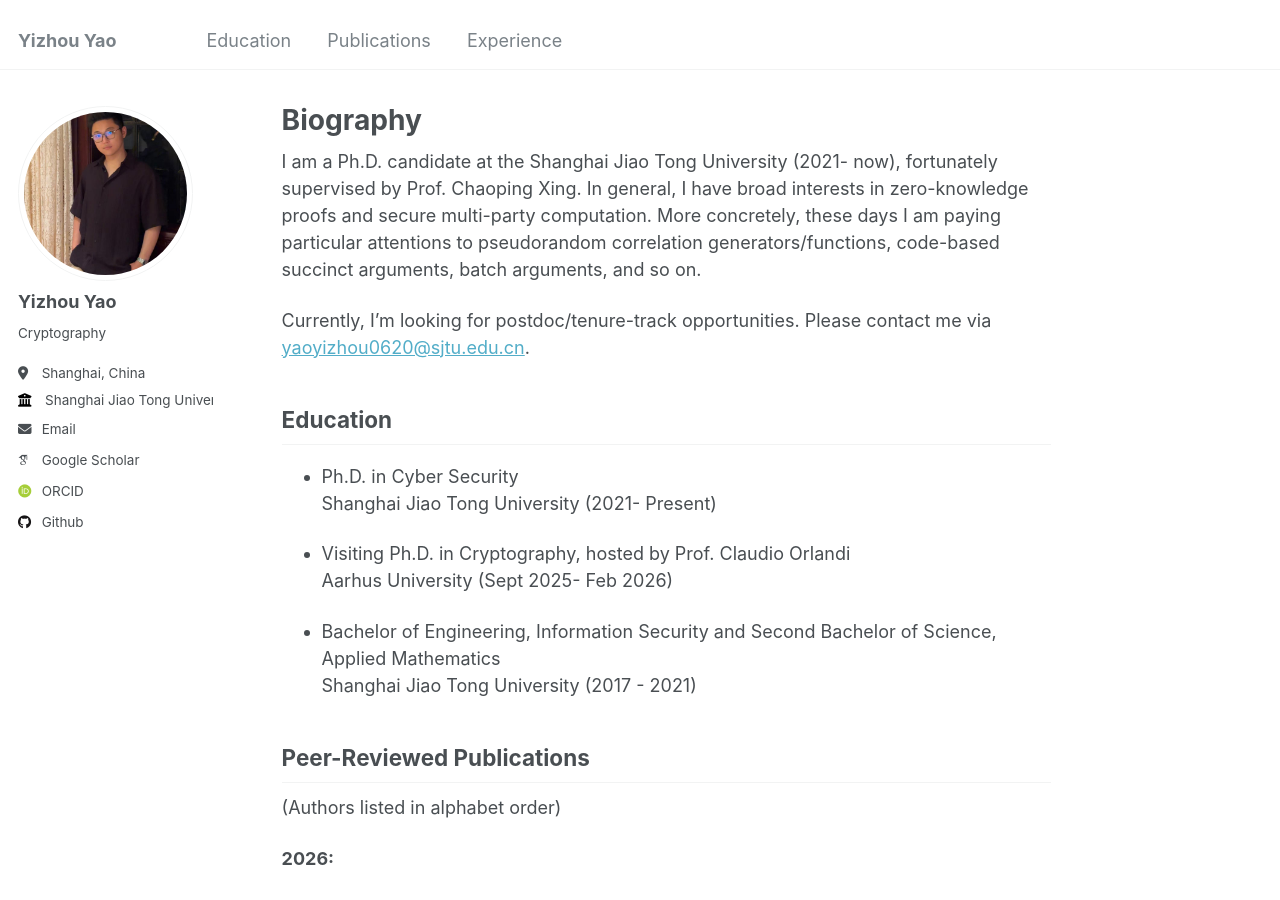
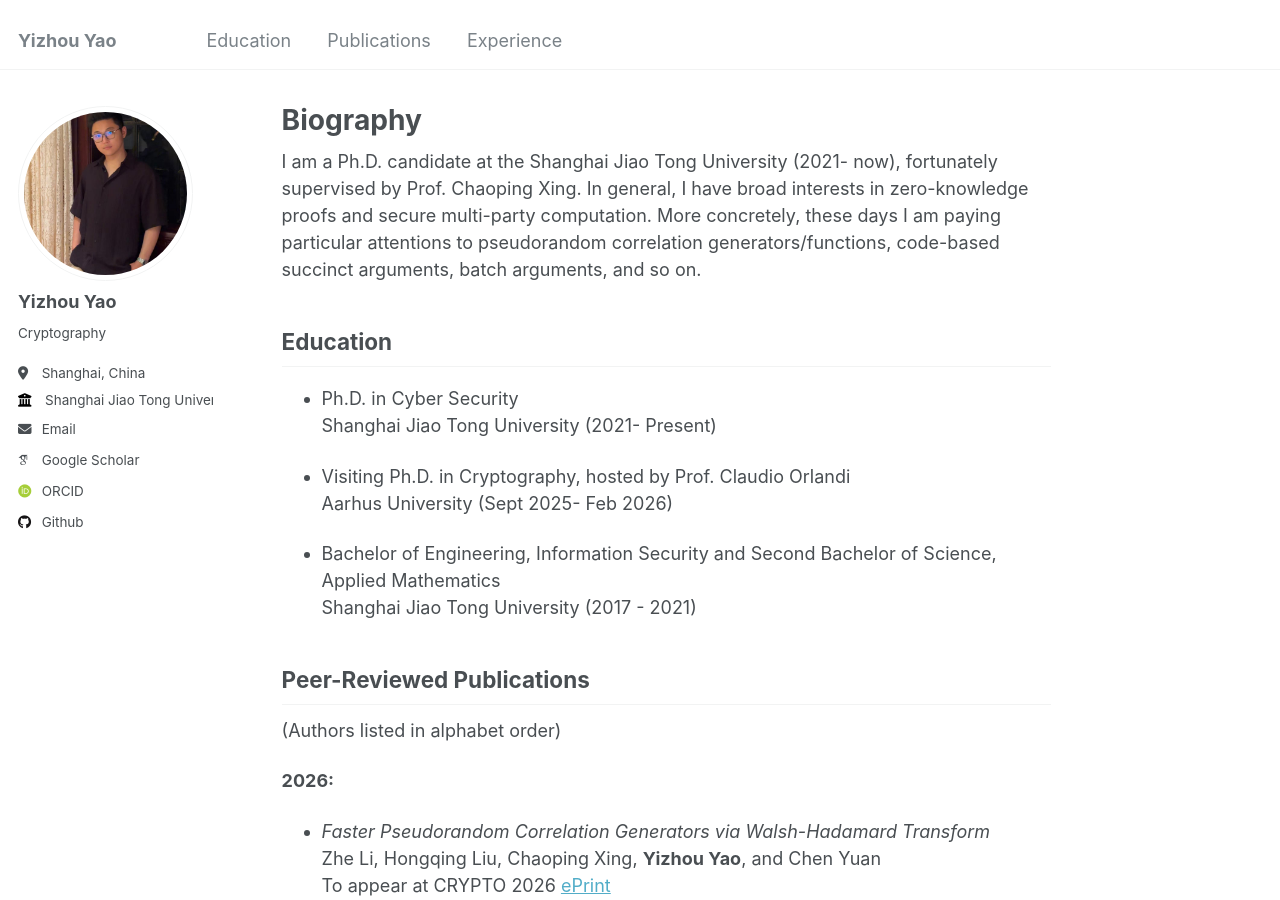
Before and after one commit to sjtu-YizhouYao/sjtu-YizhouYao.github.io, a Jekyll site: the page built from _pages/about.md, in a window 1280 px wide and 900 px high. Built offline with Jekyll 4.4.1, drawn with Linux system fonts in a browser that asks for light colours; some web fonts are replaced.

Commit message:
Update about.md

```diff
--- a/_pages/about.md
+++ b/_pages/about.md
@@ -9,8 +9,6 @@ redirect_from:
 ---
 
 I am a Ph.D. candidate at the Shanghai Jiao Tong University (2021- now), fortunately supervised by Prof. Chaoping Xing. In general, I have broad interests in zero-knowledge proofs and secure multi-party computation. More concretely, these days I am paying particular attentions to pseudorandom correlation generators/functions, code-based succinct arguments, batch arguments, and so on.
-
-Currently, I'm looking for postdoc/tenure-track opportunities. Please contact me via <yaoyizhou0620@sjtu.edu.cn>.
 
 <h2 id="education"> Education</h2>
 
```
